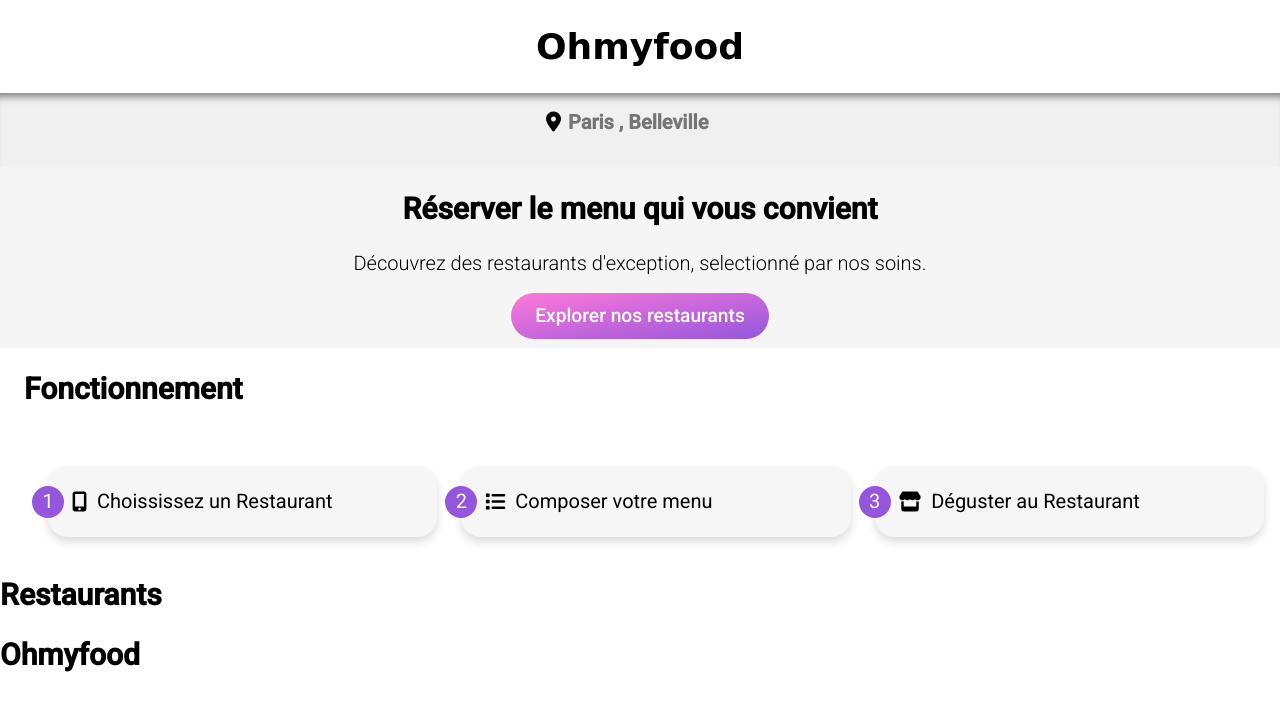
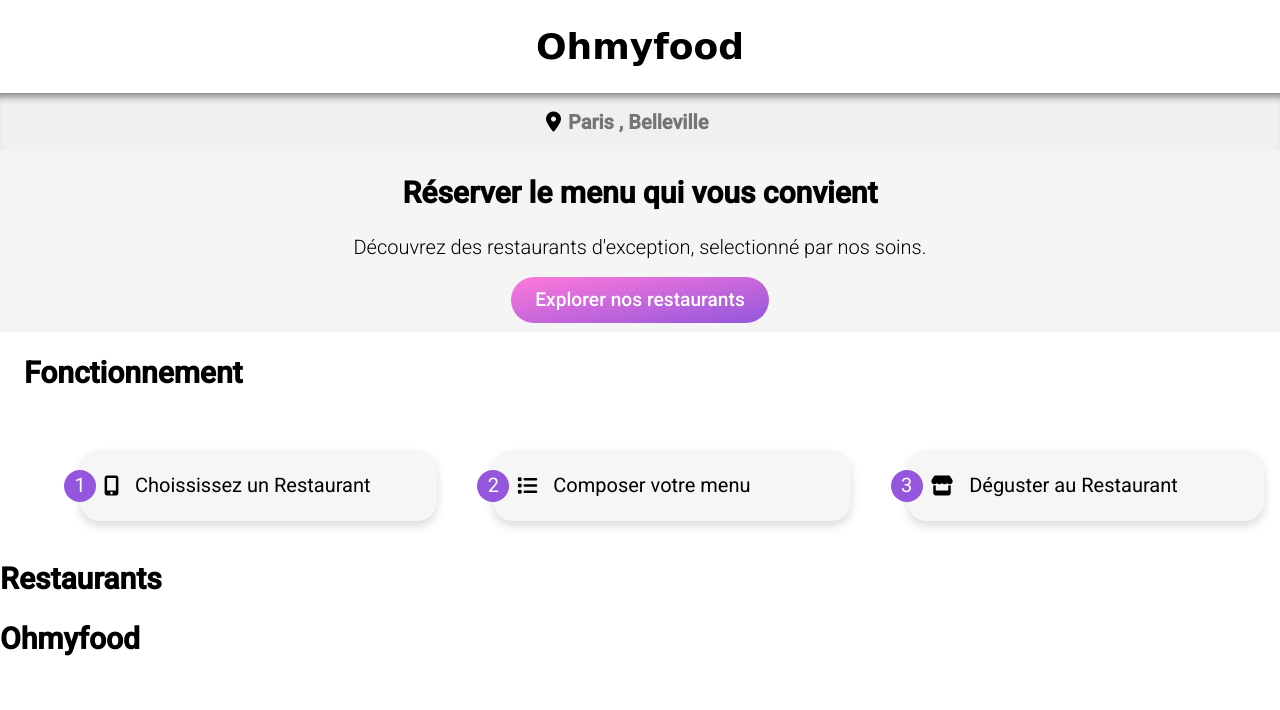
Before and after one commit to Aliksssss/P3_Ohmyfood, a plain HTML site: page index.html in a window 1280 px wide. Drawn offline with Linux system fonts and the light colour scheme; a web font is replaced by a local one.

Commit message:
function

```diff
--- a/css/style.scss
+++ b/css/style.scss
@@ -36,7 +36,7 @@ body {
     font-weight: 600;
     -webkit-box-shadow: inset 0px 10px 13px 1px rgba(0,0,0,0.53);
     box-shadow: inset 0px 10px 8px -7px rgba(0,0,0,0.53);
-    padding: 1rem 1rem 2rem 2rem;
+    padding: 1rem 1rem 1rem 2rem;
   }
 
   .location input{
@@ -123,7 +123,7 @@ body {
   }
 
 &_item .icons{
-  margin-right: 10px;
+  margin-right: 1rem;
 }
 
 &_item::before{
@@ -139,13 +139,14 @@ body {
     color: #ffffff;
     position: absolute;
     left: -1rem;
+
 }
 
   &_item {
     display: flex;
     position: relative;
     padding: 1.5rem;
-    margin: 1rem 1rem 1rem 0.5rem;
+    margin: 1rem 1rem 1rem 2.5rem;
     box-shadow: 0px 5px 10px gainsboro;
     border-radius: 1.25rem;
     background-color: #f6f6f6;
@@ -157,4 +158,6 @@ body {
     }
   }
 
+
+
 }
```
Also changed, not shown: css/style.css, 1 other file.
